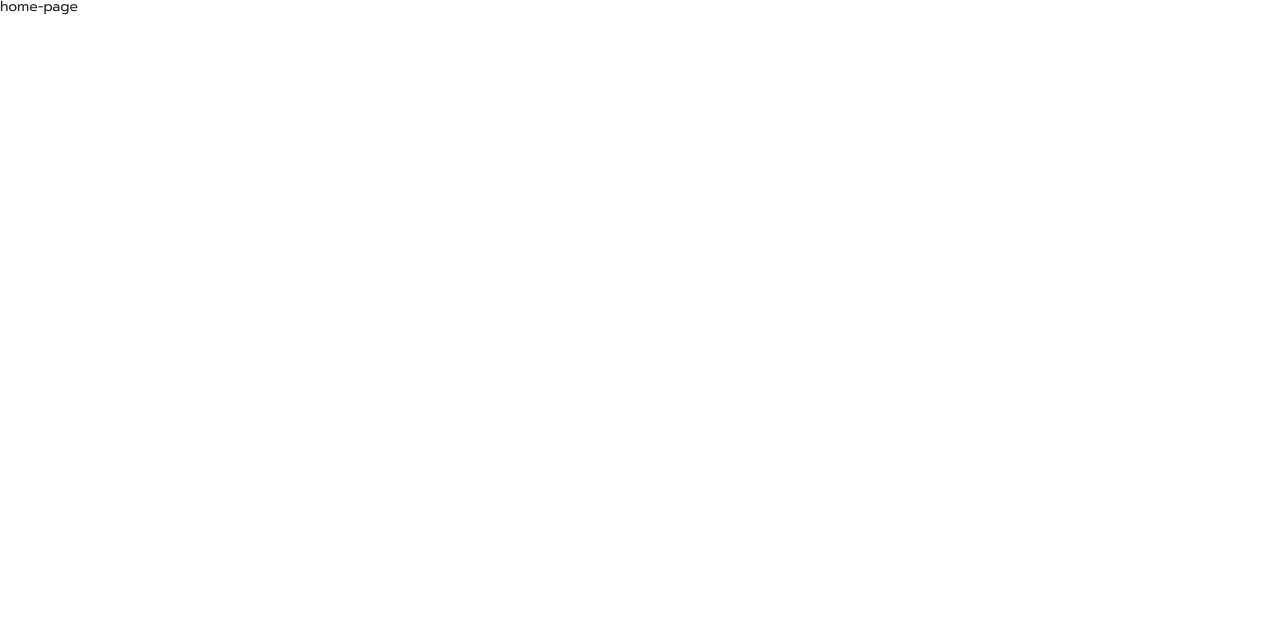
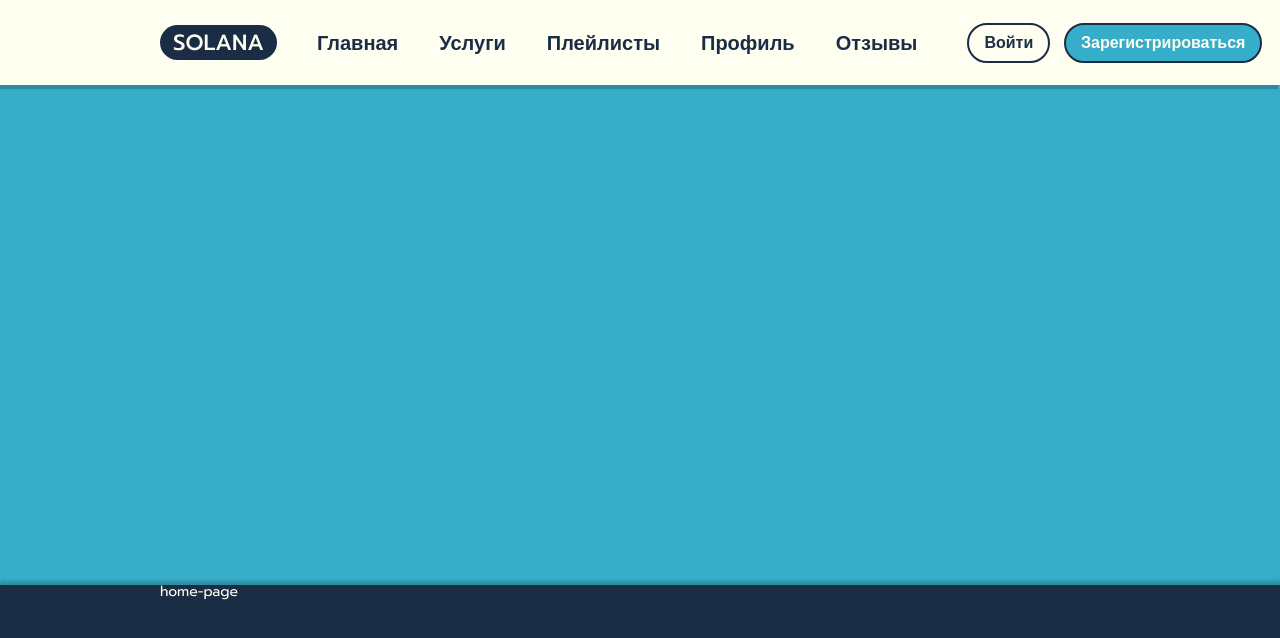
Before and after one commit to Safwood/web3-hackathon-webui, a React (Create React App) app: page /home in a window 1280 px wide. Shown: the top 638 px of the page. Built offline with nearby package versions, Linux system fonts and the light colour scheme; a web font is replaced by a local one.

Commit message:
add header to home page

```diff
--- a/src/pages/HomePage/HomePage.scss
+++ b/src/pages/HomePage/HomePage.scss
@@ -4,6 +4,102 @@
   height: 100%;
   width: 100%;
   display: flex;
+  flex-direction: column;
   overflow: hidden;
   position: relative;
+  background-color: $blueColor;
+
+  &__logo {
+    background-color: #1a2d44;
+    padding: 7px 13px 6px;
+    color: #fefef1;
+    border-radius: 30px;
+    font-size: 22px;
+    text-transform: uppercase;
+    font-weight: 500;
+    margin-right: 40px;
+  }
+
+  &__header {
+    height: 85px;
+    width: 100%;
+    background-color: $whiteColor;
+    box-shadow: -1px 5px 1px -1px rgba(0, 0, 0, 0.2);
+  }
+
+  &__header-col {
+    display: flex;
+    align-items: center;
+  }
+
+  &__header-content {
+    display: flex;
+    height: 100%;
+    justify-content: space-between;
+  }
+
+  &__hero-section {
+    height: 500px;
+    width: 100%;
+  }
+
+  &__content {
+    flex: 1;
+    width: 100%;
+    background-color: $accentColor;
+    color: $whiteColor;
+    box-shadow: 1px -2px 4px 2px rgba(0, 0, 0, 0.2);
+  }
+
+  .menu {
+    height: 100%;
+    display: flex;
+    align-items: center;
+    justify-content: space-between;
+    font-size: $headingsFontSize;
+    margin-right: 50px;
+
+    &__link {
+      text-decoration: none;
+      color: $accentColor;
+      font-weight: 700;
+      font-family: $secondFontFamily;
+    }
+
+    &__list {
+      display: flex;
+      align-items: center;
+      justify-content: space-between;
+    }
+
+    &__item {
+      margin-right: 41px;
+
+      &:last-child {
+        margin-right: 0;
+      }
+    }
+  }
+
+  &__login-buttons {
+    width: 295px;
+    display: flex;
+    justify-content: space-between;
+  }
+
+  .button {
+    border-radius: 30px;
+    padding: 6px 15px 6px;
+    background-color: $blueColor;
+    color: $whiteColor;
+    border: 2px solid $accentColor;
+    font-size: $largeFontSize;
+    font-family: $baseFontFamily;
+    font-weight: 600;
+  }
+
+  .button.white-btn {
+    background-color: $whiteColor;
+    color: $accentColor;
+  }
 }
--- a/src/pages/HomePage/HomePage.tsx
+++ b/src/pages/HomePage/HomePage.tsx
@@ -1,11 +1,61 @@
 import React from "react";
+import { Link } from "react-router-dom";
 
 import "./HomePage.scss";
 
 const HomePage: React.FC = () => {
   return (
     <div className="home-page">
-      <div>home-page</div>
+      <header className="home-page__header">
+        <div className="container">
+          <div className="home-page__header-content">
+            <div className="home-page__header-col">
+              <div className="home-page__logo">Solana</div>
+            </div>
+            <div className="home-page__header-col">
+              <nav className="home-page__menu menu">
+                <ul className="menu__list">
+                  <li className="menu__item">
+                    <Link to="/" className="menu__link">
+                      Главная
+                    </Link>
+                  </li>
+                  <li className="menu__item menu__item--active">
+                    <Link to="services" className="menu__link">
+                      Услуги
+                    </Link>
+                  </li>
+                  <li className="menu__item">
+                    <Link to="reviews" className="menu__link">
+                      Плейлисты
+                    </Link>
+                  </li>
+                  <li className="menu__item">
+                    <Link to="reviews" className="menu__link">
+                      Профиль
+                    </Link>
+                  </li>
+                  <li className="menu__item">
+                    <Link to="reviews" className="menu__link">
+                      Отзывы
+                    </Link>
+                  </li>
+                </ul>
+              </nav>
+              <div className="home-page__login-buttons">
+                <button className="button white-btn">Войти</button>
+                <button className="button ">Зарегистрироваться</button>
+              </div>
+            </div>
+          </div>
+        </div>
+      </header>
+      <section className="home-page__hero-section">
+        <div className="container"></div>
+      </section>
+      <main className="home-page__content">
+        <div className="container">home-page</div>
+      </main>
     </div>
   );
 };
```
